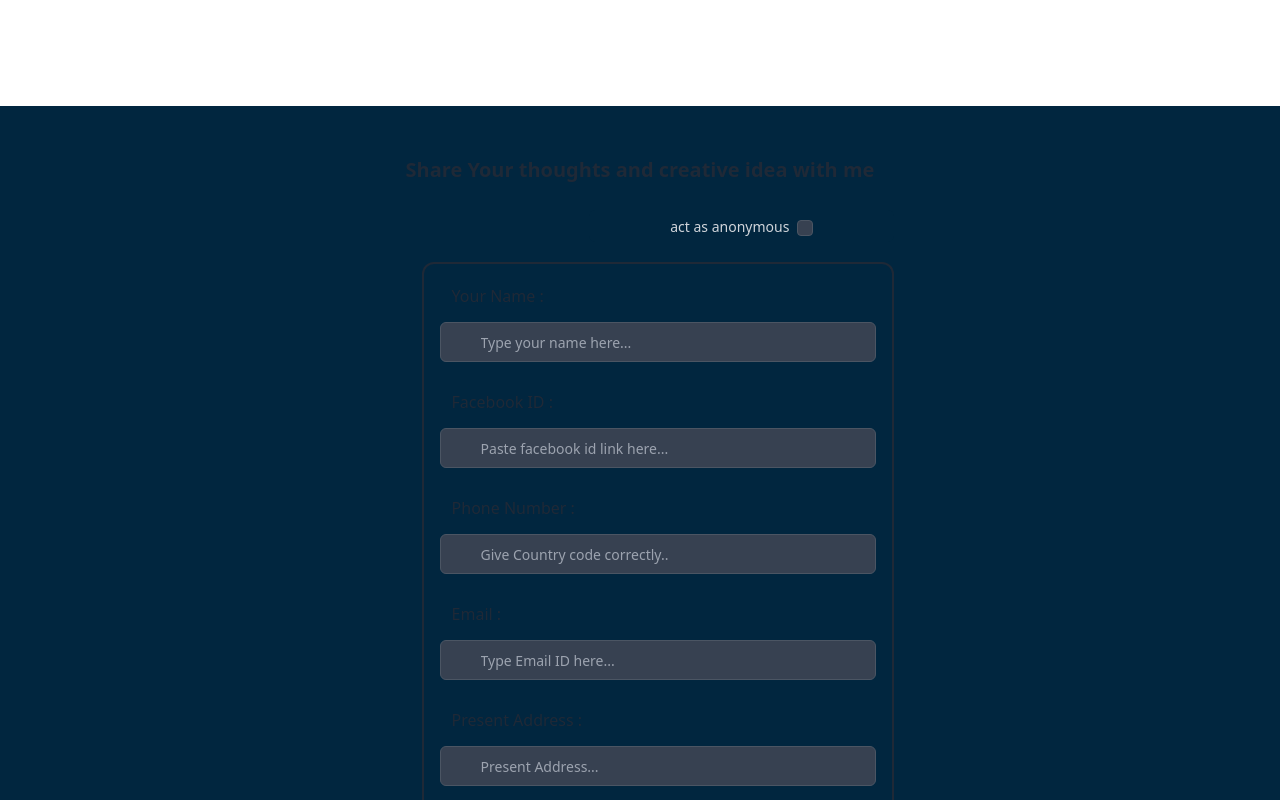
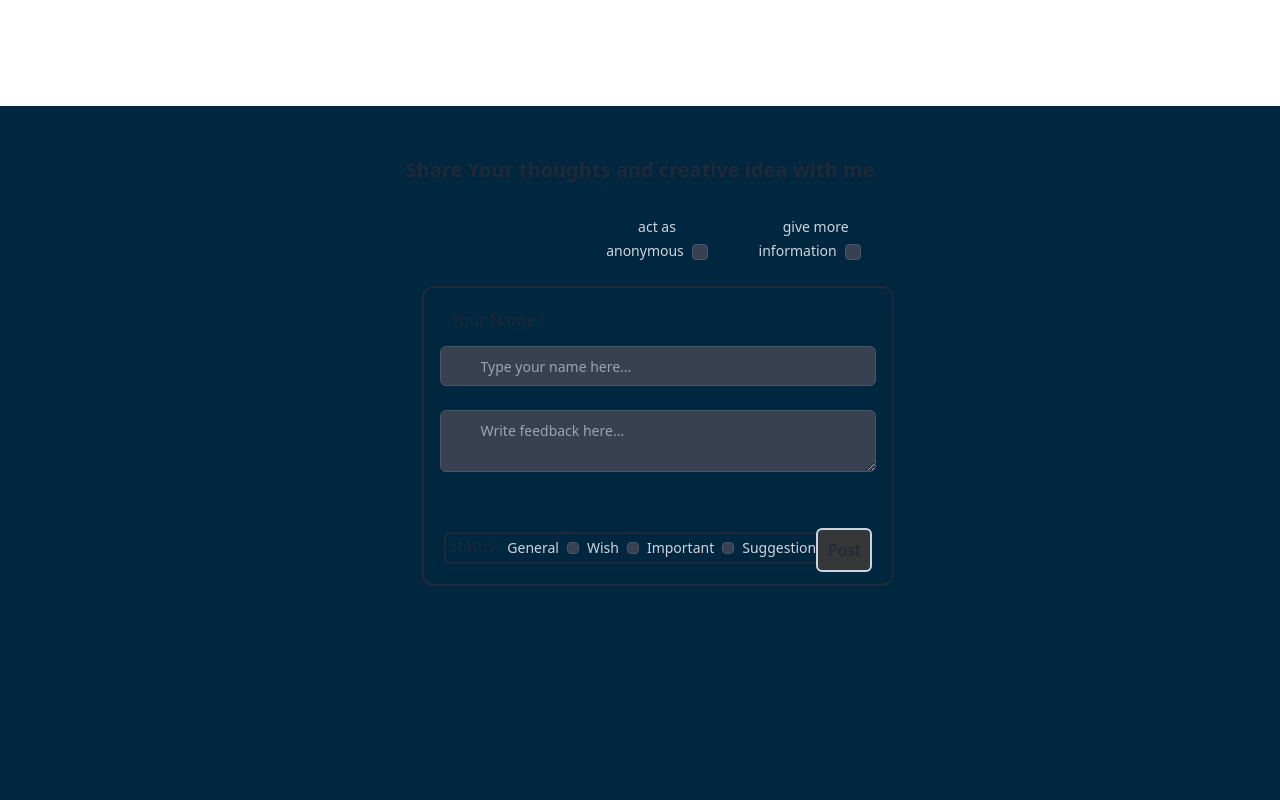
Before and after one commit to MohammadSheakh/mohammad-portfolio, a React (Create React App) app: page / in a window 1280 px wide. Shown: the part 2080-2880 px from the top of the page. Built offline with nearby package versions, Linux system fonts and the light colour scheme.

Commit message:
feedback done

```diff
--- a/src/components/home/Feedback.js
+++ b/src/components/home/Feedback.js
@@ -1,24 +1,27 @@
 import React, { useState } from "react";
 import CategoryCheckbox from "../common/checkbox/CategoryCheckbox";
+import FeedbackStatus from "./FeedbackStatus";
 
 export default function Feedback() {
     const [showInputBox, setShowInputBox] = useState(false);
+    const [showMoreForm, setShowMoreForm] = useState(false);
 
     return (
         <div class="min-h-screen max-h-auto flex w-full bg-PrimaryColorDark">
-            <div class="h-auto w-auto mx-auto mt-[30px] ">
+            <div class="h-auto w-auto mx-auto mt-[30px] mb-16">
                 <h1 class="text-center p-5 font-bold text-xl">
                     Share Your thoughts and creative idea with me
                 </h1>
 
                 <form class="form">
                     <div
-                        className={` w-[200px] ml-[40%] mb-5  w-auto text-center  mt-[6px] p-1 px-2 rounded-md   bg-PrimaryColorDark hover:bg-PrimaryColorDarkHover hover:border-2  `}
+                        className={` w-[420px] flex ml-[40%] mb-5  w-auto text-center  mt-[6px]     bg-PrimaryColorDark  `}
                     >
                         {/* ml-[425px] */}
+                        <div class="hover:bg-PrimaryColorDarkHover hover:border-2 rounded-md p-1 px-2">
                             <label
                                 for="default-checkbox3"
-                            class=" mr-2  text-sm font-medium text-gray-900 dark:text-gray-300"
+                                class=" mr-2  text-sm font-medium text-gray-900 dark:text-gray-300 "
                             >
                                 act as anonymous
                             </label>
@@ -29,9 +32,32 @@ export default function Feedback() {
                                 class="  w-4 h-4 text-blue-600 bg-gray-100 rounded border-gray-300 focus:ring-blue-500 dark:focus:ring-blue-600 dark:ring-offset-gray-800 focus:ring-2 dark:bg-gray-700 dark:border-gray-600"
                                 onChange={() => {
                                     setShowInputBox(!showInputBox);
-                                console.log("showInputBox", showInputBox);
                                 }}
                             />
+                        </div>
+
+                        <div class="hover:bg-PrimaryColorDarkHover hover:border-2 rounded-md p-1 px-2">
+                            <label
+                                for="default-checkbox3"
+                                class=" mr-2 ml-3  text-sm font-medium text-gray-900 dark:text-gray-300"
+                            >
+                                give more information
+                            </label>
+                            <input
+                                id="default-checkbox2"
+                                type="checkbox"
+                                value=""
+                                class="  w-4 h-4 text-blue-600 bg-gray-100 rounded border-gray-300 focus:ring-blue-500 dark:focus:ring-blue-600 dark:ring-offset-gray-800 focus:ring-2 dark:bg-gray-700 dark:border-gray-600"
+                                onChange={() => {
+                                    setShowMoreForm(!showMoreForm);
+                                    if (showMoreForm && showInputBox) {
+                                        //😪 mane hocche jodi act as anonymous checked / true thake .. and
+                                        // tar por jodi give more information true kora hoy ..
+                                        // taile act as anonymous false hoye jabe ..
+                                    }
+                                }}
+                            />
+                        </div>
                     </div>
                     <div class="flex flex-col gap-y-6 border-2  rounded-xl p-4  ml-9 min-w-[200px] max-w-[500px]">
                         {!showInputBox ? (
@@ -48,6 +74,8 @@ export default function Feedback() {
                                         required
                                     />
                                 </div>
+                                {showMoreForm ? (
+                                    <>
                                         <div class="flex flex-wrap">
                                             <h1 class="h-[30px] w-[180px]  mb-2 mt-1 w-auto px-3">
                                                 Facebook ID :{" "}
@@ -121,6 +149,11 @@ export default function Feedback() {
                                                 required
                                             />
                                         </div>
+                                    </>
+                                ) : (
+                                    <></>
+                                )}
+
                                 <div>
                                     {/* class="ml-[180px]" */}
                                     {/* // feedback box------------------- */}
@@ -132,12 +165,18 @@ export default function Feedback() {
                                         class="p-2 mb-14 w-[450px] resize-y bg-gray-50 border border-gray-300 text-gray-900 text-sm rounded-md focus:ring-blue-500 focus:border-blue-500 block w-full pl-10 p-2.5  dark:bg-gray-700 dark:border-gray-600 dark:placeholder-gray-400 dark:text-white dark:focus:ring-blue-500 dark:focus:border-blue-500"
                                         required
                                     />
+                                    <div class="flex justify-between ">
+                                        <FeedbackStatus />
+                                        <div>
                                             <button
                                                 htmlFor="my-modal-3"
-                                        className="text-center p-2 rounded-md w-14  absolute mt-[-35px] ml-[390px] bg-PrimaryColorDark hover:bg-PrimaryColorLight hover:text-orange border-homeColor hover:border-PureWhite "
+                                                className="border-2 ml-[-60px] bg-cardBorder text-center p-2 rounded-md w-14  absolute  bg-PrimaryColorDark hover:bg-PrimaryColorLight hover:text-orange border-homeColor hover:border-PureWhite "
+                                                // mt-[-35px]
                                             >
                                                 Post
                                             </button>
+                                        </div>
+                                    </div>
                                 </div>
                             </>
                         ) : (
@@ -153,12 +192,19 @@ export default function Feedback() {
                                         class="p-2 mb-14 w-[450px] resize-y bg-gray-50 border border-gray-300 text-gray-900 text-sm rounded-md focus:ring-blue-500 focus:border-blue-500 block w-full pl-10 p-2.5  dark:bg-gray-700 dark:border-gray-600 dark:placeholder-gray-400 dark:text-white dark:focus:ring-blue-500 dark:focus:border-blue-500"
                                         required
                                     />
+
+                                    <div class="flex justify-between ">
+                                        <FeedbackStatus />
+                                        <div>
                                             <button
                                                 htmlFor="my-modal-3"
-                                        className="text-center p-2 rounded-md w-14  absolute mt-[-35px] ml-[390px] bg-PrimaryColorDark hover:bg-PrimaryColorLight hover:text-orange border-homeColor hover:border-PureWhite "
+                                                className="border-2 ml-[-60px] bg-cardBorder text-center p-2 rounded-md w-14  absolute  bg-PrimaryColorDark hover:bg-PrimaryColorLight hover:text-orange border-homeColor hover:border-PureWhite "
+                                                // mt-[-35px]
                                             >
                                                 Post
                                             </button>
+                                        </div>
+                                    </div>
                                 </div>
                             </>
                         )}
--- /dev/null
+++ b/src/components/home/FeedbackStatus.js
@@ -0,0 +1,70 @@
+import React from "react";
+
+export default function FeedbackStatus() {
+    return (
+        <div class=" p-1 ">
+            <div class="flex border-2 rounded-md pr-2">
+                <h1 class="mx-1">status </h1>
+                <label
+                    for="default-checkbox3"
+                    class=" mr-2 ml-2 my-1 text-sm font-medium text-gray-900 dark:text-gray-300 "
+                >
+                    General
+                </label>
+                <input
+                    id="default-checkbox2"
+                    type="checkbox"
+                    value=""
+                    class="  w-3 h-3 mt-2 text-blue-600 bg-gray-100 rounded border-gray-300 focus:ring-blue-500 dark:focus:ring-blue-600 dark:ring-offset-gray-800 focus:ring-2 dark:bg-gray-700 dark:border-gray-600"
+                    onChange={() => {}}
+                />
+                {/* ///////////////////////// */}
+
+                <label
+                    for="default-checkbox3"
+                    class=" mr-2 ml-2 my-1 text-sm font-medium text-gray-900 dark:text-gray-300 "
+                >
+                    Wish
+                </label>
+                <input
+                    id="default-checkbox2"
+                    type="checkbox"
+                    value=""
+                    class="  w-3 h-3 mt-2 text-blue-600 bg-gray-100 rounded border-gray-300 focus:ring-blue-500 dark:focus:ring-blue-600 dark:ring-offset-gray-800 focus:ring-2 dark:bg-gray-700 dark:border-gray-600"
+                    onChange={() => {}}
+                />
+
+                {/* ///////////////////////// */}
+
+                <label
+                    for="default-checkbox3"
+                    class=" mr-2 ml-2 my-1 text-sm font-medium text-gray-900 dark:text-gray-300 "
+                >
+                    Important
+                </label>
+                <input
+                    id="default-checkbox2"
+                    type="checkbox"
+                    value=""
+                    class="  w-3 h-3 mt-2 text-blue-600 bg-gray-100 rounded border-gray-300 focus:ring-blue-500 dark:focus:ring-blue-600 dark:ring-offset-gray-800 focus:ring-2 dark:bg-gray-700 dark:border-gray-600"
+                    onChange={() => {}}
+                />
+                {/* ///////////////////////// */}
+
+                <label
+                    for="default-checkbox3"
+                    class=" mr-2 ml-2 my-1 text-sm font-medium text-gray-900 dark:text-gray-300 "
+                >
+                    Suggestion
+                </label>
+                <input
+                    id="default-checkbox2"
+                    type="checkbox"
+                    value=""
+                    class="  w-3 h-3 mt-2 text-blue-600 bg-gray-100 rounded border-gray-300 focus:ring-blue-500 dark:focus:ring-blue-600 dark:ring-offset-gray-800 focus:ring-2 dark:bg-gray-700 dark:border-gray-600"
+                    onChange={() => {}}
+                />
+            </div>
+        </div>
+    );
+}
```
Lines whose indentation alone changed are shown as unchanged.
